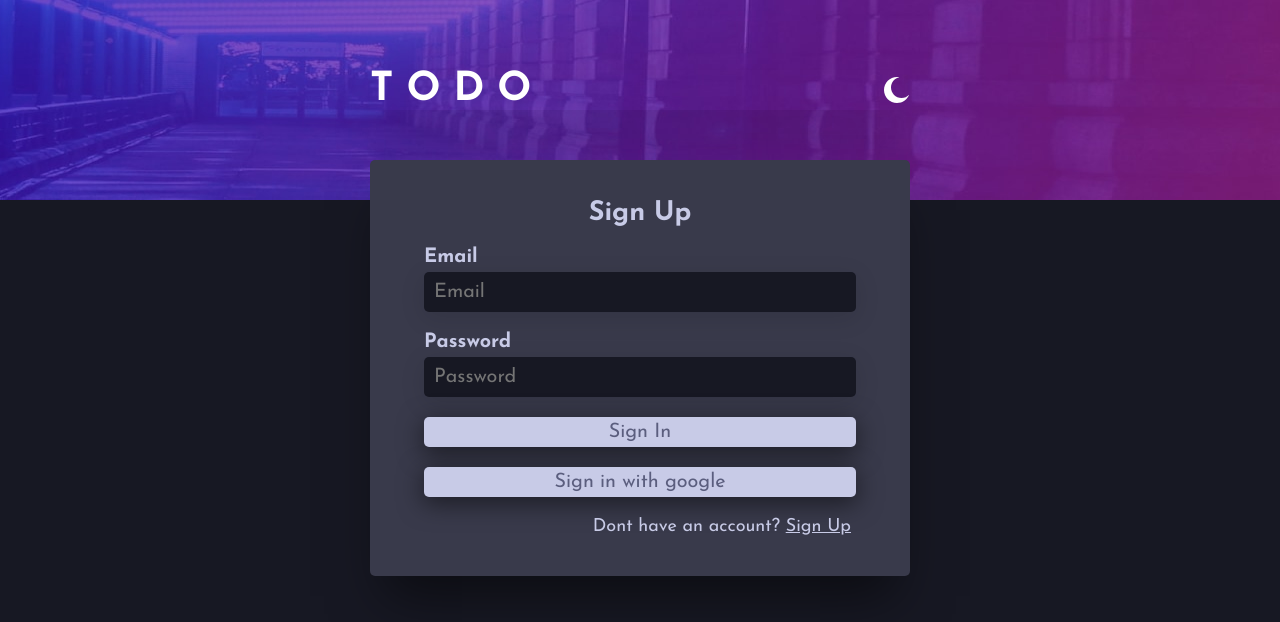
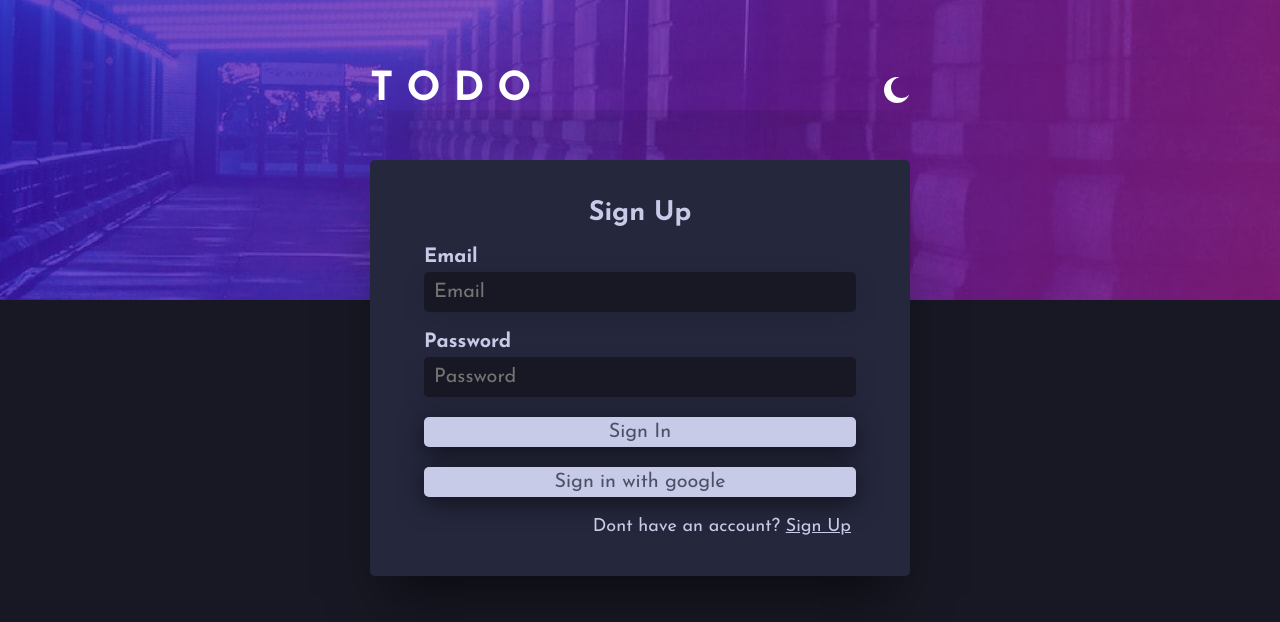
Before and after one commit to Dawid-Kolankowski/react-firebase-todo, a React (Create React App) app: page /login in a window 1280 px wide. Shown: the top 622 px of the page. Built offline with nearby package versions, Linux system fonts and the light colour scheme; no server answers.

Commit message:
theme fix

```diff
--- a/src/styles/_globals.scss
+++ b/src/styles/_globals.scss
@@ -22,6 +22,6 @@ html {
   @media screen and (min-width: 800px) {
     background-image: var(--background-image-desktop);
     background-position: top center;
-    background-size: 1440px 200px;
+    background-size: 1440px 300px;
   }
 }
--- a/src/styles/_themes.scss
+++ b/src/styles/_themes.scss
@@ -2,16 +2,16 @@
   --background-color: #fafafa;
   --main-color: #ffffff;
   --primary-text-color: #494c6b;
-  --secondary-text-color: #9495a5;
+  --secondary-text-color: #d1d2da;
   --background-image-desktop: url('../images/bg-desktop-light.jpg');
   --background-image-mobile: url('../images/bg-mobile-light.jpg');
 }
 
 .theme-dark {
   --background-color: #171823;
-  --main-color: #393a4b;
+  --main-color: #25273d;
   --primary-text-color: #c8cbe7;
-  --secondary-text-color: #5b5e7e;
+  --secondary-text-color: #4d5067;
   --background-image-desktop: url('../images/bg-desktop-dark.jpg');
   --background-image-mobile: url('../images/bg-mobile-dark.jpg');
 }
```
